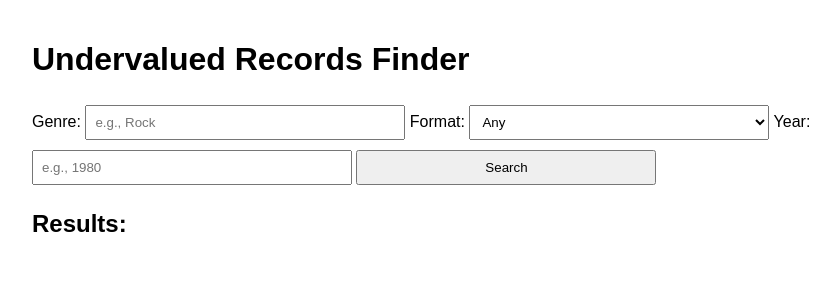
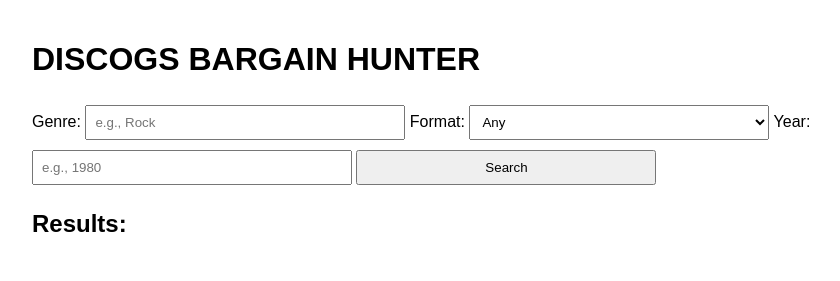
Before and after one commit to vinylhunter/Discogs-bargains, a plain HTML site: page index.html in a window 1280 px wide. Shown: the whole page, without its empty margins (208-1048 px from the left). Drawn offline with Linux system fonts and the light colour scheme.

Commit message:
Update index.html

```diff
--- a/index.html
+++ b/index.html
@@ -12,7 +12,7 @@
   </style>
 </head>
 <body>
-  <h1>Undervalued Records Finder</h1>
+  <h1>DISCOGS BARGAIN HUNTER</h1>
 
   <form id="searchForm">
     <label>Genre:</label>
```
